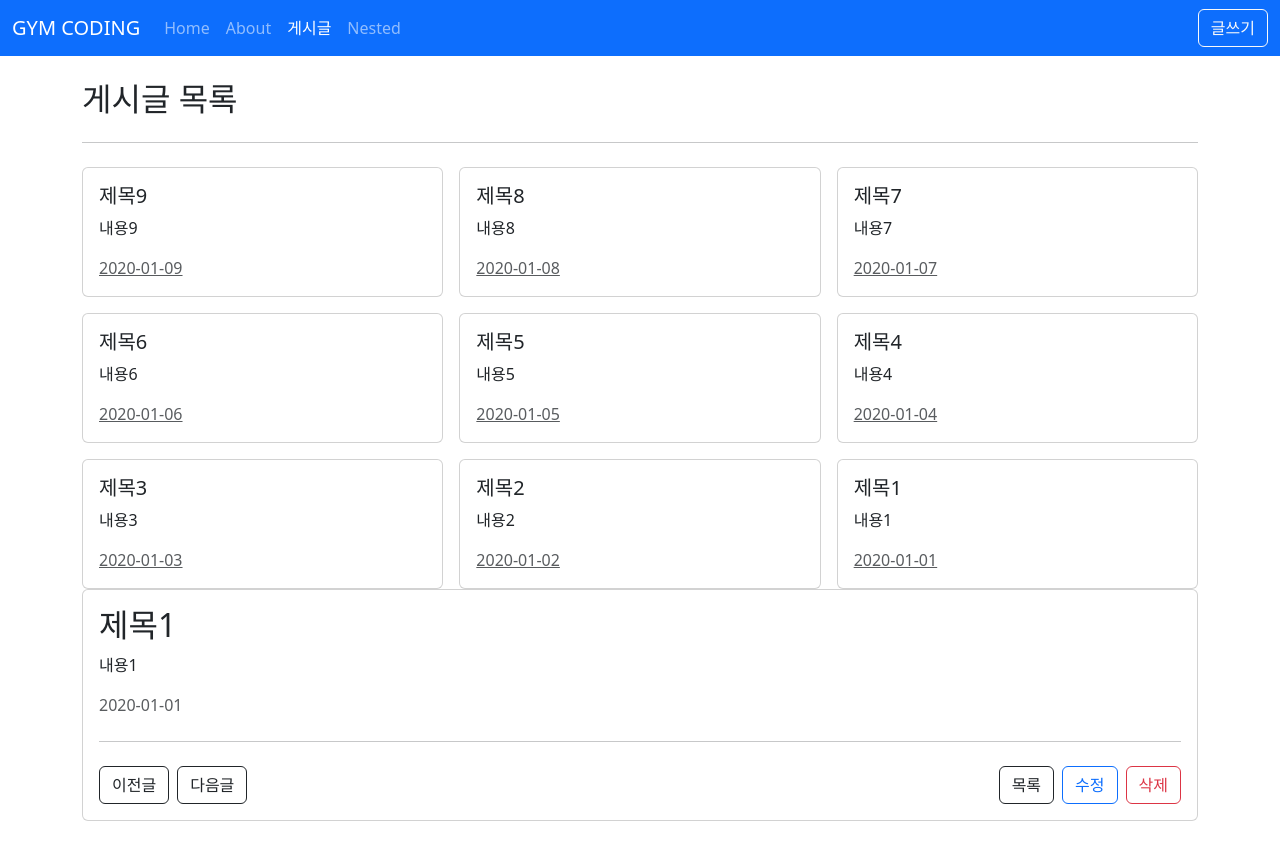
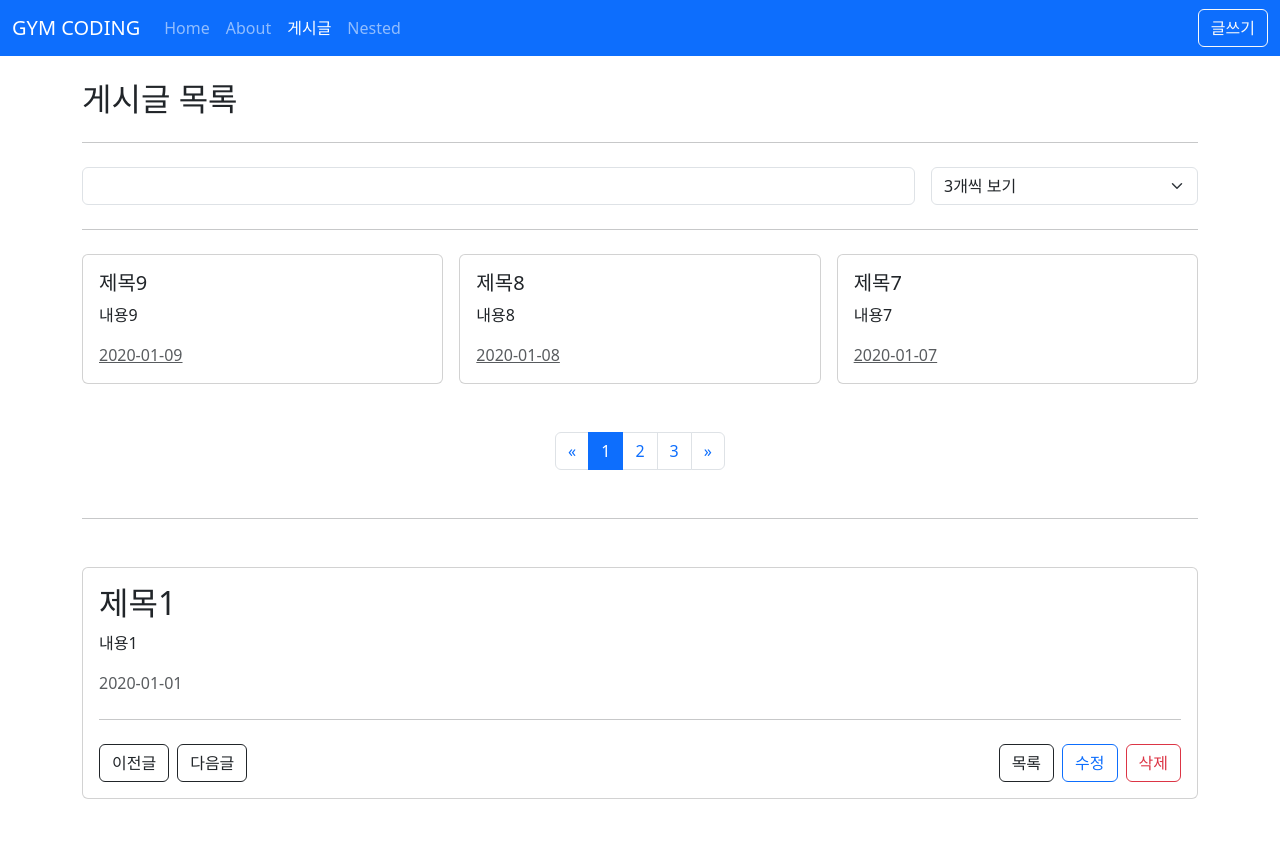
Before and after one commit to black-pepper/Vue-Study, a Vue app in the folder vue3 완벽 마스터/vue3-posts/: page /posts in a window 1280 px wide. After the commit the page ends 823 px from the top, so only its background shows below. Built offline with nearby package versions, Linux system fonts and the light colour scheme; data requests are answered from the project's data file.

Commit message:
Pagination & Filter 구현하기

```diff
--- a/vue3 완벽 마스터/vue3-posts/src/views/posts/PostListView.vue
+++ b/vue3 완벽 마스터/vue3-posts/src/views/posts/PostListView.vue
@@ -1,6 +1,21 @@
 <template>
   <div>
     <h2>게시글 목록</h2>
+    <hr class="my-4" />
+    <form @submit.prevent>
+      <div class="row g-3">
+        <div class="col">
+          <input v-model="params.title_like" type="text" class="form-control" />
+        </div>
+        <div class="col-3">
+          <select v-model="params._limit" class="form-select">
+            <option value="3">3개씩 보기</option>
+            <option value="6">6개씩 보기</option>
+            <option value="9">9개씩 보기</option>
+          </select>
+        </div>
+      </div>
+    </form>
     <hr class="my-4" />
     <div class="row g-3">
       <div v-for="post in posts" :key="post.id" class="col-4">
@@ -12,6 +27,29 @@
         ></PostItem>
       </div>
     </div>
+    <nav class="mt-5" aria-label="Page navigation example">
+      <ul class="pagination justify-content-center">
+        <li class="page-item" :class="{ disabled: params._page < 1 }">
+          <a class="page-link" href="#" aria-label="Previous" @click.prevent="--params._page">
+            <span aria-hidden="true">&laquo;</span>
+          </a>
+        </li>
+        <li
+          v-for="page in pageCount"
+          :key="page"
+          class="page-item"
+          :class="{ active: params._page === page }"
+        >
+          <a class="page-link" href="#" @click.prevent="params._page = page">{{ page }}</a>
+        </li>
+        <li class="page-item" :class="{ disabled: params._page >= pageCount }">
+          <a class="page-link" href="#" aria-label="Next" @click.prevent="++params._page">
+            <span aria-hidden="true">&raquo;</span>
+          </a>
+        </li>
+      </ul>
+    </nav>
+    <hr class="my-5" />
     <AppCard>
       <PostDetailView :id="1"></PostDetailView>
     </AppCard>
@@ -23,25 +61,32 @@
 import PostDetailView from './PostDetailView.vue'
 import AppCard from '@/components/AppCard.vue'
 import { getPosts } from '@/api/posts'
-import { ref } from 'vue'
+import { ref, watchEffect } from 'vue'
 import { useRouter } from 'vue-router'
+import { computed } from 'vue'
 
 const router = useRouter()
 const posts = ref([])
 const params = ref({
   _sort: 'createdAt',
   _order: 'desc',
+  _page: 1,
+  _limit: 3,
+  title_like: '',
 })
-
+const totalCount = ref(0)
+const pageCount = computed(() => Math.ceil(totalCount.value / params.value._limit))
 const fetchPosts = async () => {
   try {
-    const { data } = await getPosts(params.value)
+    const { data, headers } = await getPosts(params.value)
     posts.value = data
+    totalCount.value = headers['x-total-count']
   } catch (error) {
     console.error(error)
   }
 }
-fetchPosts()
+watchEffect(fetchPosts)
+// fetchPosts()
 const goPage = (id) => {
   //router.push(`/posts/${id}`)
   router.push({
```
